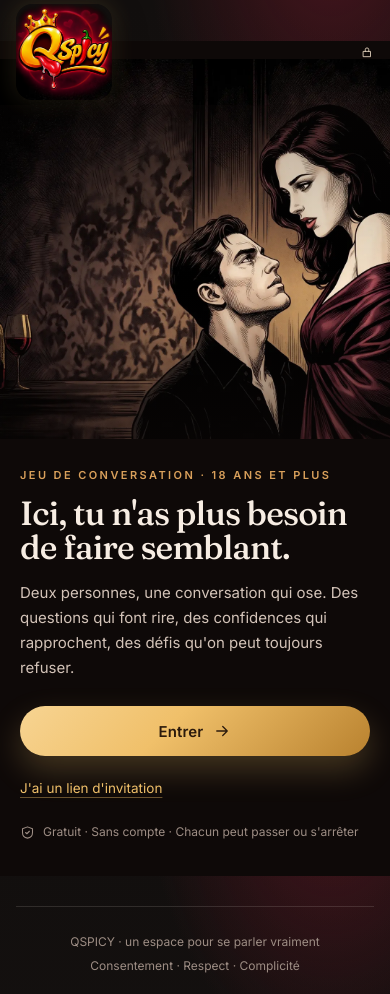
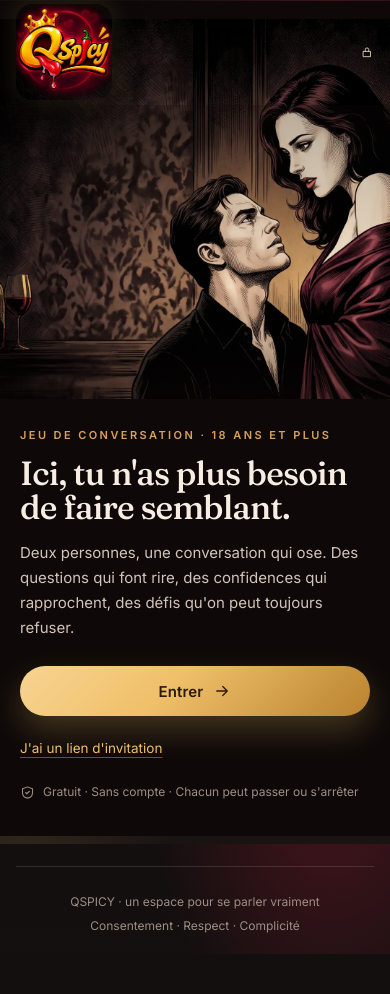
Before and after one commit to dodjust229/--deux-, a React (Vite) app: page / in a window 390 px wide. After the commit the page ends 954 px from the top, so only its background shows below. Built offline with nearby package versions, Linux system fonts and the light colour scheme; no server answers.

Commit message:
design: aligner le hero sur le nouvel en-tête de marque

```diff
--- a/src/styles/screens.css
+++ b/src/styles/screens.css
@@ -18,8 +18,8 @@
   padding: 0;
   width: 100vw;
   margin-left: calc(50% - 50vw);
-  margin-top: -84px;
-  padding-top: 84px;
+  margin-top: -124px;
+  padding-top: 124px;
   min-height: clamp(620px, 86vh, 880px);
   overflow: hidden;
   isolation: isolate;
@@ -116,8 +116,8 @@
     flex-direction: column;
     justify-content: flex-start;
     align-items: stretch;
-    margin-top: -64px;
-    padding-top: 64px;
+    margin-top: -104px;
+    padding-top: 104px;
     min-height: max(620px, calc(100svh - 64px));
     overflow: visible;
     background: #0e0908;
@@ -140,7 +140,7 @@
 
   /* Fondu discret au bas de l'image ; la copie reste dans son propre panneau. */
   .home__scrim {
-    inset: 64px 0 auto;
+    inset: 104px 0 auto;
     height: clamp(260px, 45svh, 380px);
     background: linear-gradient(180deg, rgba(14, 9, 8, 0.28) 0%, rgba(14, 9, 8, 0) 48%, rgba(14, 9, 8, 0.62) 100%);
   }
```
